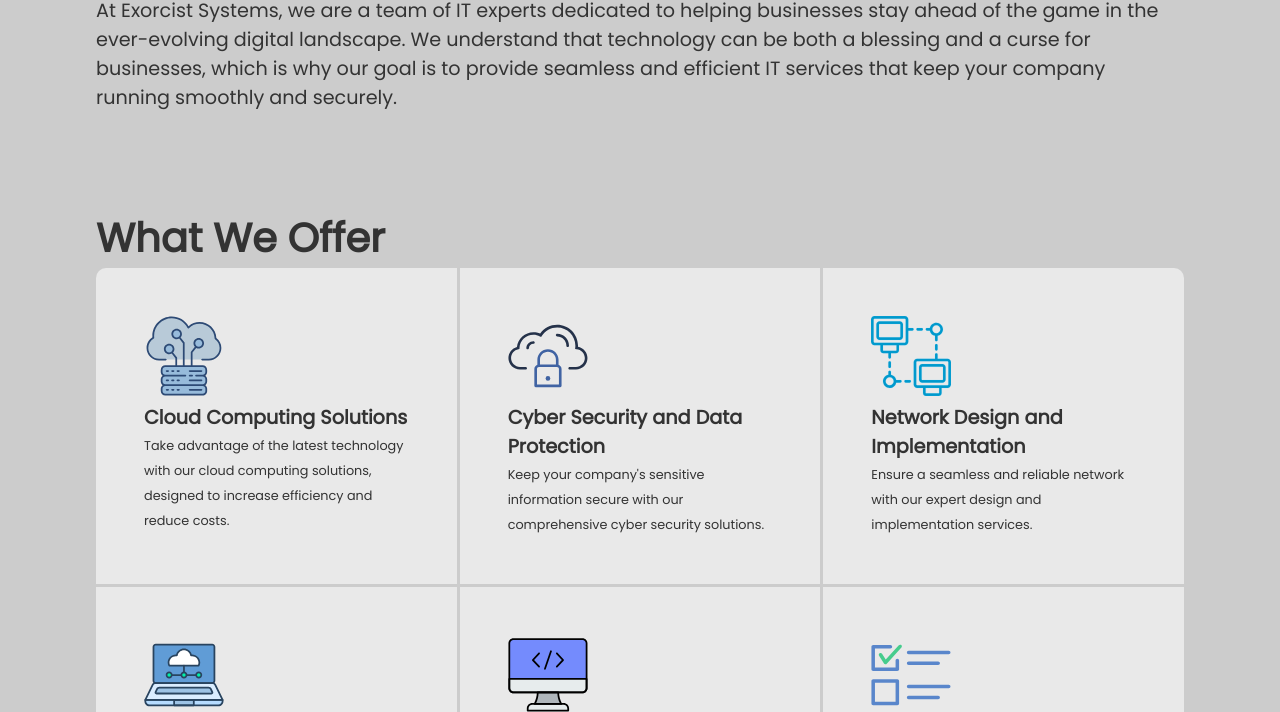
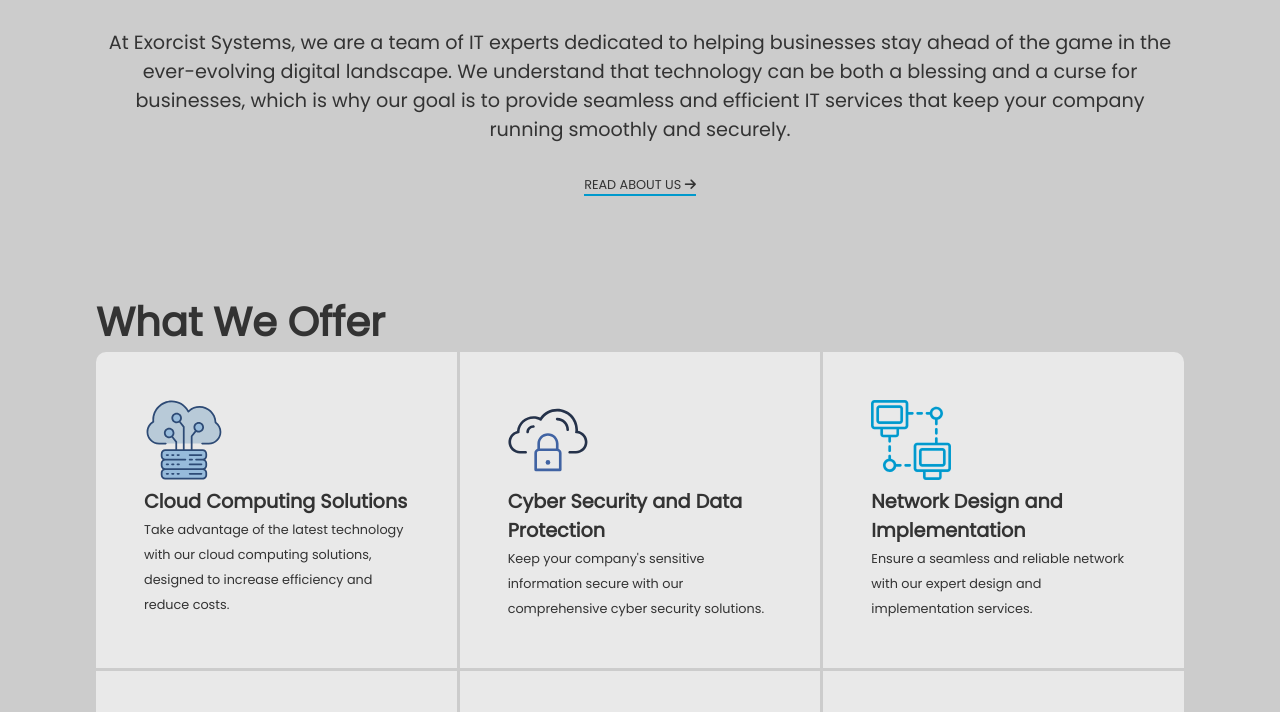
Before and after one commit to ioJones/bytesizedconsultancy, a plain HTML site: page index.html in a window 1280 px wide. Shown: the part 761-1473 px from the top of the page. Drawn offline with Linux system fonts and the light colour scheme.

Commit message:
style about section. center aligned text

```diff
--- a/assets/css/style.css
+++ b/assets/css/style.css
@@ -17,6 +17,7 @@
 
 a{
     text-decoration: none;
+    color: inherit;
 }
 
 button{
@@ -178,7 +179,15 @@
 form{
     padding: 2rem;
     background-color: var(--clr-pry-light);
+}
 
+/* who we are section  */
+.about{
+    text-align: center;
+    flex-direction: column;
+    gap: 2rem;
+    justify-content: center;
+    align-items: center;
 }
 
 /* form input field */
@@ -213,13 +222,13 @@
 
 /* buttons */
 .btn{
-    padding: 1rem 1.5rem;
     font-size: var(--text-xs);
     text-transform: uppercase;
     transition: ease 0.4s;
-    border-radius: 5px;
 }
 .btn_pry{
+    border-radius: 5px;
+    padding: 1rem 1.5rem;
     background-color: var(--clr-accent-dark);
     color: var(--clr-pry-light)
 }
@@ -227,6 +236,10 @@
     background-color: var(--clr-accent-light);
     border: 1px solid var(--clr-accent-dark);
     color: var(--clr-pry-light);
+}
+.btn_sec{
+    border-bottom: 2px solid var(--clr-accent-light);
+    color: var(var(--clr-sec));
 }
 
 /* get in touch banner */
--- a/index.html
+++ b/index.html
@@ -38,12 +38,14 @@
         </section>
 
         <!-- who we are section -->
-        <section class="about container">
+        <section class="about container flex">
             <h2 class="section_title">Who We Are</h2>
             <p class="section_text">At Exorcist Systems, we are a team of IT experts dedicated to helping businesses
                 stay ahead of the game in the ever-evolving digital landscape. We understand that technology can be both
                 a blessing and a curse for businesses, which is why our goal is to provide seamless and efficient IT
                 services that keep your company running smoothly and securely.</p>
+                <a href="about.html" class="btn btn_sec cta">Read about us <i class="fa fa-arrow-right"></i></a>
+
 
         </section>
 
```
